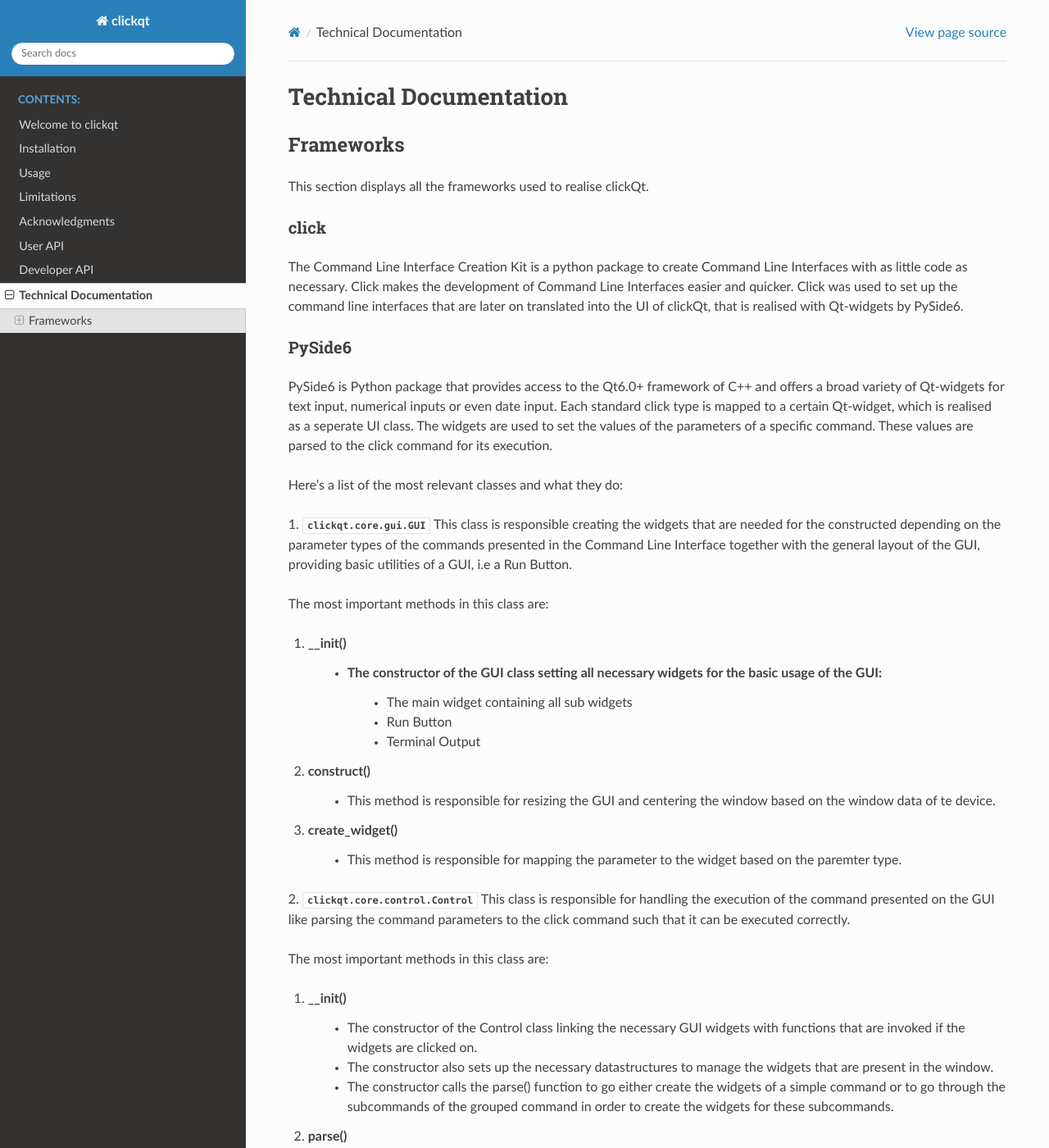
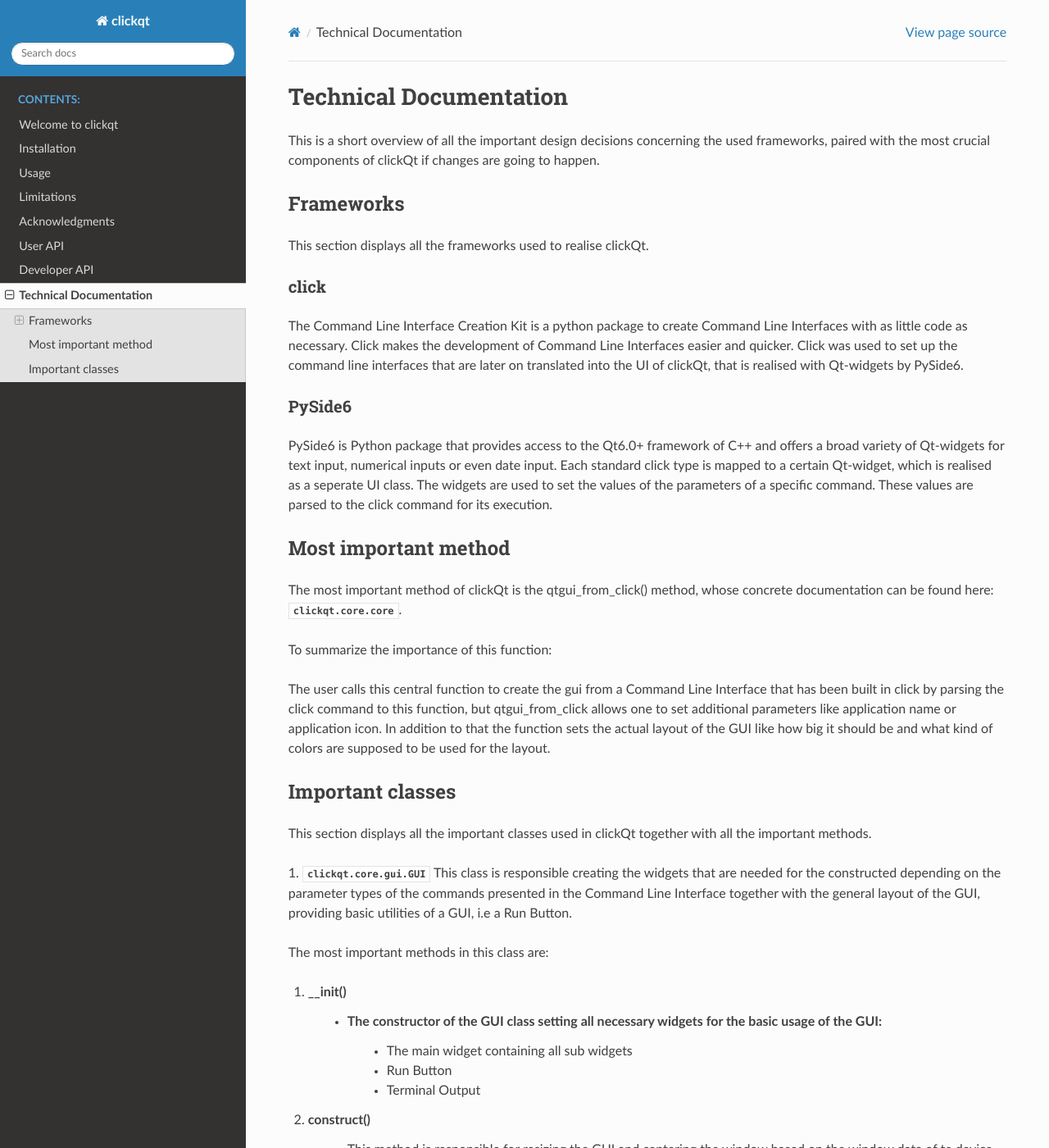
Before and after one commit to pale-ale/clickqt_practical, a Sphinx documentation site: the page built from doc/technical_doc.rst, in a window 1280 px wide and 1400 px high. Shown: the whole window at 82% size. Built offline with Sphinx 7.4.7 and the Read the Docs theme 2.0.0, drawn with Linux system fonts in a browser that asks for light colours.

Commit message:
add more documentation

```diff
--- a/doc/technical_doc.rst
+++ b/doc/technical_doc.rst
@@ -1,5 +1,8 @@
 Technical Documentation
 =======================
+
+This is a short overview of all the important design decisions concerning the used frameworks, paired with the most crucial components of
+clickQt if changes are going to happen.
 
 ==========
 Frameworks
@@ -18,7 +21,21 @@
 Each standard click type is mapped to a certain Qt-widget, which is realised as a seperate UI class. The widgets are used to set
 the values of the parameters of a specific command. These values are parsed to the click command for its execution.
 
-Here's a list of the most relevant classes and what they do:
+=====================
+Most important method
+=====================
+
+The most important method of clickQt is the qtgui_from_click() method, whose concrete documentation can be found here: :mod:`clickqt.core.core`.
+
+| To summarize the importance of this function:
+
+The user calls this central function to create the gui from a Command Line Interface that has been built in click by parsing the click command to this function, but
+qtgui_from_click allows one to set additional parameters like application name or application icon. In addition to that the function sets the actual layout of the GUI like how big it should be and what kind of colors are supposed to be used for the layout.
+
+=================
+Important classes
+=================
+This section displays all the important classes used in clickQt together with all the important methods.
 
 1. :class:`clickqt.core.gui.GUI`
 This class is responsible creating the widgets that are needed for the constructed depending on the parameter types of the commands presented in the Command Line Interface
```
